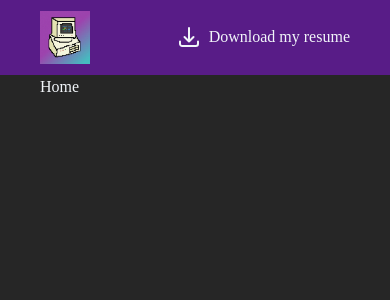
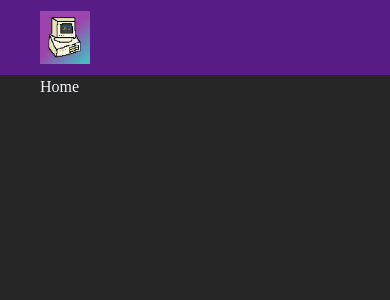
Before and after one commit to mackhack321/mackstanley.com, a React (Create React App) app: page / in a window 390 px wide. Shown: the top 300 px of the page. Built offline with nearby package versions, Linux system fonts and the light colour scheme.

Commit message:
mobile just gets no navbar for now

```diff
--- a/src/components/Navbar.js
+++ b/src/components/Navbar.js
@@ -39,7 +39,7 @@ export default function Navbar() {
               );
             })}
           </div>
-          <div className="ml-auto flex space-x-2">
+          <div className="ml-auto hidden space-x-2 md:flex">
             <ArrowDownTrayIcon className="h-[24px] stroke-2" />
             <a
               href="/MackStanleyResume.pdf"
```
